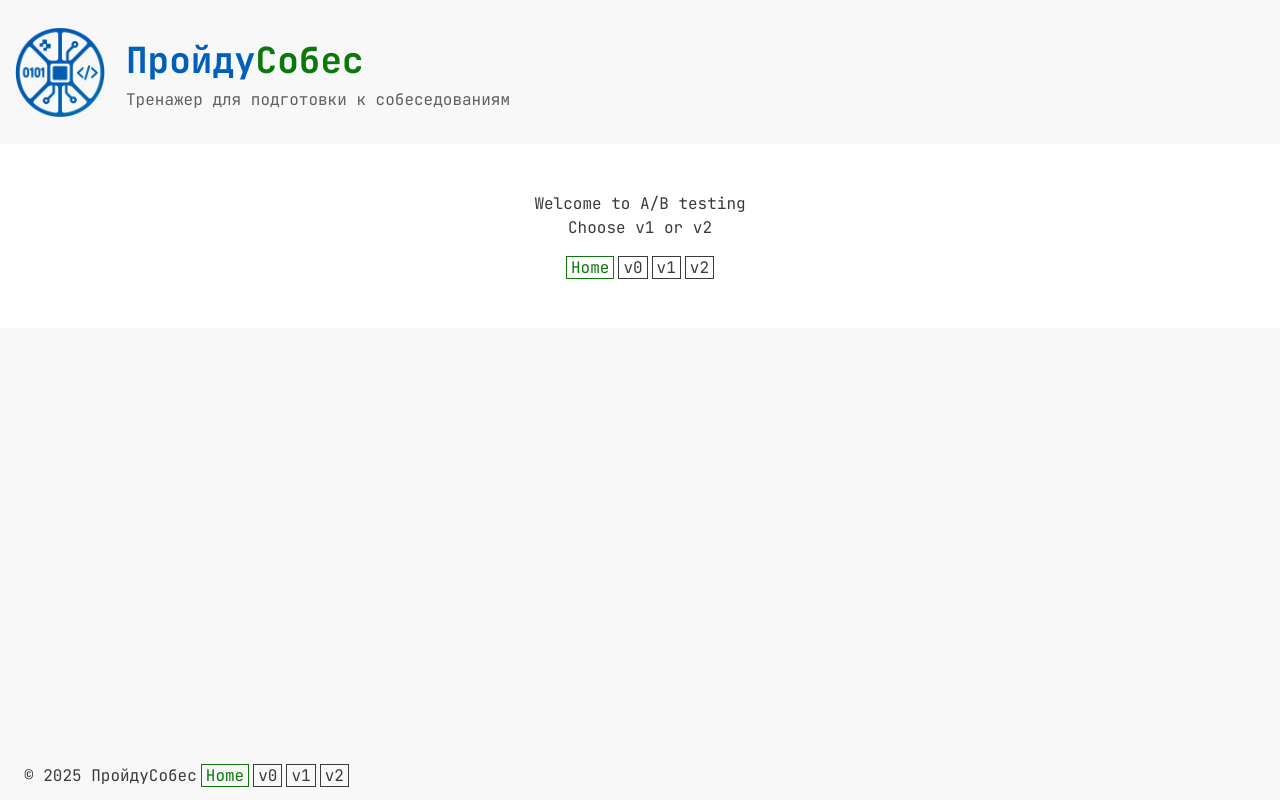
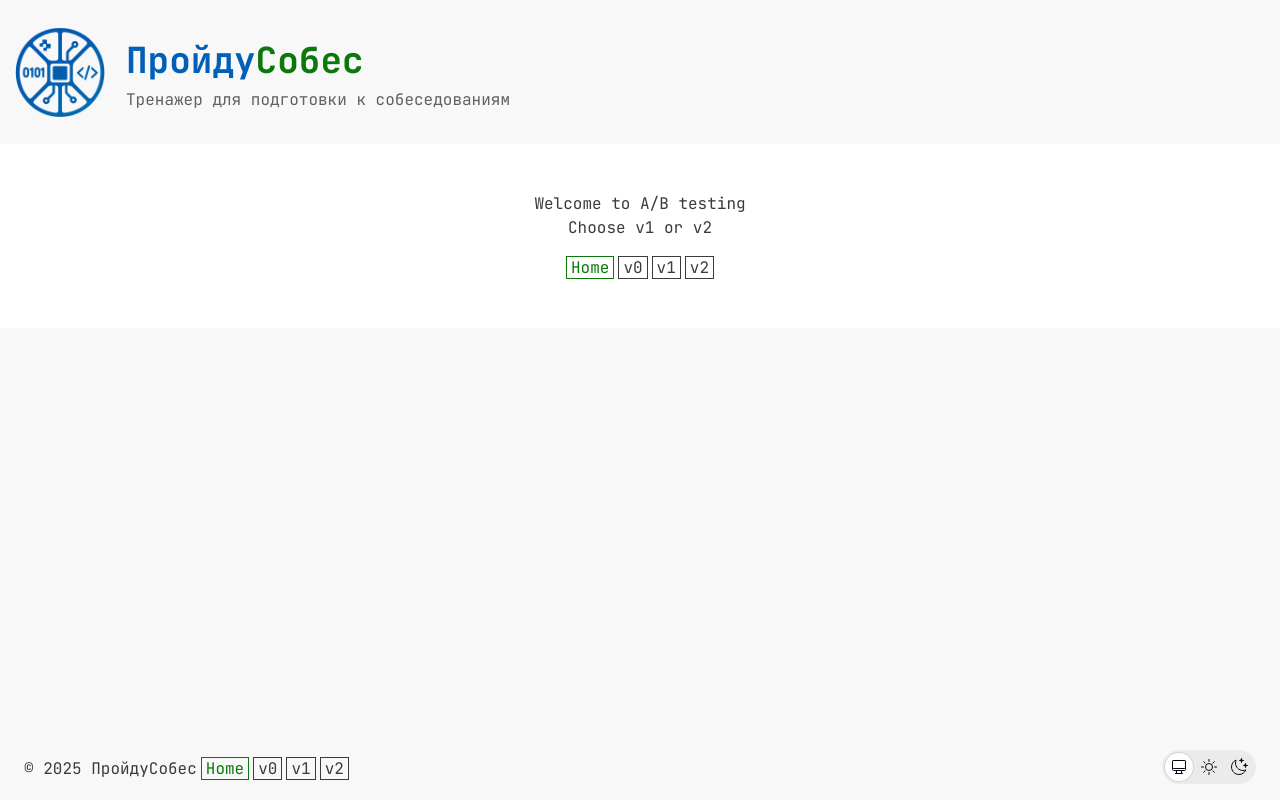
Before and after one commit to MentalWombat/sobes, a Next.js app: page / in a window 1280 px wide. Built offline with nearby package versions, Linux system fonts and the light colour scheme.

Commit message:
added ThemeSwitch

```diff
--- a/src/components/footer.tsx
+++ b/src/components/footer.tsx
@@ -1,4 +1,5 @@
 import Nav from './footer-nav';
+import Theme from './theme';
 
 export default function Footer() {
   return (
@@ -7,6 +8,7 @@ export default function Footer() {
         © 2025 ПройдуСобес
         <Nav />
       </div>
+      <Theme />
     </footer>
   );
 }
--- /dev/null
+++ b/src/components/theme-switch.tsx
@@ -0,0 +1,128 @@
+'use client';
+
+import { useState } from 'react';
+
+export type Mode = 'dark' | 'light' | 'system';
+
+export default function ThemeSwitch({ theme }: { theme: Mode | null }) {
+  const [mode, setMode] = useState<Mode | null>(theme);
+
+  const update = (state: Mode) => {
+    try {
+      if (state === 'system') localStorage.removeItem('theme');
+      else localStorage.theme = state;
+
+      document.documentElement.classList.toggle(
+        'dark',
+        localStorage.theme === 'dark' ||
+          (!('theme' in localStorage) && window.matchMedia('(prefers-color-scheme: dark)').matches)
+      );
+
+      setMode(state);
+    } catch (error) {
+      console.error(error);
+    }
+  };
+
+  return (
+    <div
+      className="relative z-0 inline-grid grid-cols-3 gap-0.5 rounded-full bg-gray-950/5 p-0.75 text-gray-950 dark:bg-white/10 dark:text-white"
+      id="headlessui-radiogroup-«R65elb»"
+      role="radiogroup"
+    >
+      <span
+        className="rounded-full p-1.5 *:size-7 data-checked:bg-white data-checked:ring data-checked:inset-ring data-checked:ring-gray-950/10 data-checked:inset-ring-white/10 sm:p-0 dark:data-checked:bg-gray-700 dark:data-checked:text-white dark:data-checked:ring-transparent"
+        aria-label="System theme"
+        role="radio"
+        aria-checked={mode === 'system'}
+        data-checked={mode === 'system' || undefined}
+        tabIndex={mode === 'system' ? 0 : -1}
+        onClick={() => update('system')}
+      >
+        <svg viewBox="0 0 28 28" fill="none">
+          <path
+            d="M7.5 8.5C7.5 7.94772 7.94772 7.5 8.5 7.5H19.5C20.0523 7.5 20.5 7.94772 20.5 8.5V16.5C20.5 17.0523 20.0523 17.5 19.5 17.5H8.5C7.94772 17.5 7.5 17.0523 7.5 16.5V8.5Z"
+            stroke="currentColor"
+          ></path>
+          <path
+            d="M7.5 8.5C7.5 7.94772 7.94772 7.5 8.5 7.5H19.5C20.0523 7.5 20.5 7.94772 20.5 8.5V14.5C20.5 15.0523 20.0523 15.5 19.5 15.5H8.5C7.94772 15.5 7.5 15.0523 7.5 14.5V8.5Z"
+            stroke="currentColor"
+          ></path>
+          <path
+            d="M16.5 20.5V17.5H11.5V20.5M16.5 20.5H11.5M16.5 20.5H17.5M11.5 20.5H10.5"
+            stroke="currentColor"
+            strokeLinecap="round"
+          ></path>
+        </svg>
+      </span>
+      <span
+        className="rounded-full p-1.5 *:size-7 data-checked:bg-white data-checked:ring data-checked:inset-ring data-checked:ring-gray-950/10 data-checked:inset-ring-white/10 sm:p-0 dark:data-checked:bg-gray-700 dark:data-checked:text-white dark:data-checked:ring-transparent"
+        aria-label="Light theme"
+        role="radio"
+        aria-checked={mode === 'light'}
+        data-checked={mode === 'light' || undefined}
+        tabIndex={mode === 'light' ? 0 : -1}
+        onClick={() => update('light')}
+      >
+        <svg viewBox="0 0 28 28" fill="none">
+          <circle cx="14" cy="14" r="3.5" stroke="currentColor"></circle>
+          <path d="M14 8.5V6.5" stroke="currentColor" strokeLinecap="round"></path>
+          <path
+            d="M17.889 10.1115L19.3032 8.69727"
+            stroke="currentColor"
+            strokeLinecap="round"
+          ></path>
+          <path d="M19.5 14L21.5 14" stroke="currentColor" strokeLinecap="round"></path>
+          <path
+            d="M17.889 17.8885L19.3032 19.3027"
+            stroke="currentColor"
+            strokeLinecap="round"
+          ></path>
+          <path d="M14 21.5V19.5" stroke="currentColor" strokeLinecap="round"></path>
+          <path
+            d="M8.69663 19.3029L10.1108 17.8887"
+            stroke="currentColor"
+            strokeLinecap="round"
+          ></path>
+          <path d="M6.5 14L8.5 14" stroke="currentColor" strokeLinecap="round"></path>
+          <path
+            d="M8.69663 8.69711L10.1108 10.1113"
+            stroke="currentColor"
+            strokeLinecap="round"
+          ></path>
+        </svg>
+      </span>
+      <span
+        className="rounded-full p-1.5 *:size-7 data-checked:bg-white data-checked:ring data-checked:inset-ring data-checked:ring-gray-950/10 data-checked:inset-ring-white/10 sm:p-0 dark:data-checked:bg-gray-700 dark:data-checked:text-white dark:data-checked:ring-transparent"
+        aria-label="Dark theme"
+        role="radio"
+        aria-checked={mode === 'dark'}
+        data-checked={mode === 'dark' || undefined}
+        tabIndex={mode === 'dark' ? 0 : -1}
+        onClick={() => update('dark')}
+      >
+        <svg viewBox="0 0 28 28" fill="none">
+          <path
+            d="M10.5 9.99914C10.5 14.1413 13.8579 17.4991 18 17.4991C19.0332 17.4991 20.0176 17.2902 20.9132 16.9123C19.7761 19.6075 17.109 21.4991 14 21.4991C9.85786 21.4991 6.5 18.1413 6.5 13.9991C6.5 10.8902 8.39167 8.22304 11.0868 7.08594C10.7089 7.98159 10.5 8.96597 10.5 9.99914Z"
+            stroke="currentColor"
+            strokeLinejoin="round"
+          ></path>
+          <path
+            d="M16.3561 6.50754L16.5 5.5L16.6439 6.50754C16.7068 6.94752 17.0525 7.29321 17.4925 7.35607L18.5 7.5L17.4925 7.64393C17.0525 7.70679 16.7068 8.05248 16.6439 8.49246L16.5 9.5L16.3561 8.49246C16.2932 8.05248 15.9475 7.70679 15.5075 7.64393L14.5 7.5L15.5075 7.35607C15.9475 7.29321 16.2932 6.94752 16.3561 6.50754Z"
+            fill="currentColor"
+            stroke="currentColor"
+            strokeLinecap="round"
+            strokeLinejoin="round"
+          ></path>
+          <path
+            d="M20.3561 11.5075L20.5 10.5L20.6439 11.5075C20.7068 11.9475 21.0525 12.2932 21.4925 12.3561L22.5 12.5L21.4925 12.6439C21.0525 12.7068 20.7068 13.0525 20.6439 13.4925L20.5 14.5L20.3561 13.4925C20.2932 13.0525 19.9475 12.7068 19.5075 12.6439L18.5 12.5L19.5075 12.3561C19.9475 12.2932 20.2932 11.9475 20.3561 11.5075Z"
+            fill="currentColor"
+            stroke="currentColor"
+            strokeLinecap="round"
+            strokeLinejoin="round"
+          ></path>
+        </svg>
+      </span>
+    </div>
+  );
+}
--- /dev/null
+++ b/src/components/theme.tsx
@@ -0,0 +1,27 @@
+'use client';
+
+import dynamic from 'next/dynamic';
+
+import type { Mode } from './theme-switch';
+
+// disable prerendering to prevent hydration mismatches
+const Switch = dynamic(() => import('./theme-switch'), { ssr: false });
+
+let theme: Mode | null = null;
+
+if (typeof window !== 'undefined') {
+  try {
+    theme = !('theme' in localStorage) ? 'system' : localStorage.theme;
+  } catch (error) {
+    console.error(error);
+    theme = null;
+  }
+}
+
+export default function Theme() {
+  return (
+    <div>
+      <Switch theme={theme} />
+    </div>
+  );
+}
```
